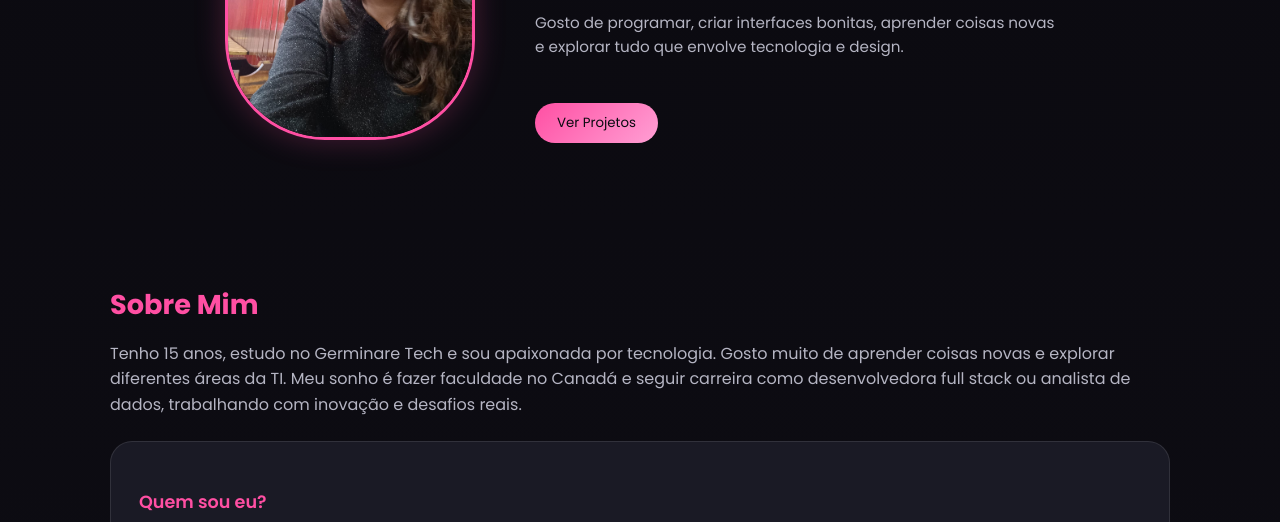
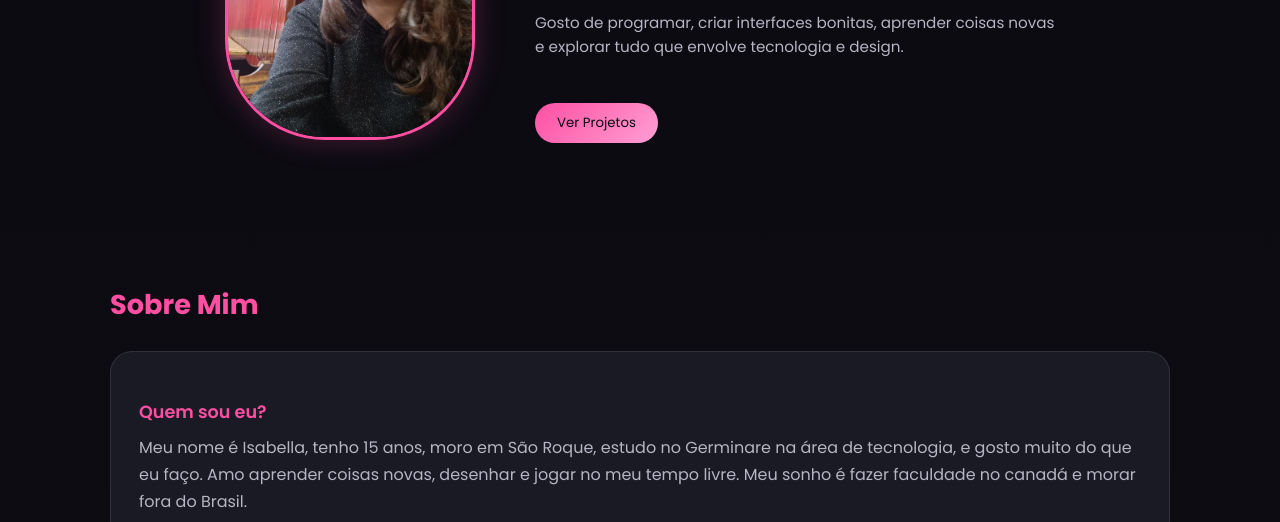
Before and after one commit to bellathecreator/BellaFlix, a plain HTML site: page sobre-mim/portfolio.html in a window 1280 px wide. Shown: the part 273-795 px from the top of the page. Drawn offline with Linux system fonts and the light colour scheme.

Commit message:
Retirando redundancia em textos

```diff
--- a/sobre-mim/portfolio.html
+++ b/sobre-mim/portfolio.html
@@ -35,8 +35,6 @@
 
 <section id="sobre">
   <h2>Sobre Mim</h2>
-  <p>Tenho 15 anos, estudo no Germinare Tech e sou apaixonada por tecnologia. Gosto muito de aprender coisas novas e explorar diferentes áreas da TI. Meu sonho é fazer faculdade no Canadá e seguir carreira como desenvolvedora full stack ou analista de dados, trabalhando com inovação e desafios reais.</p>
-
   <div class="extra-section">
     <h3>Quem sou eu?</h3>
     <p>Meu nome é Isabella, tenho 15 anos, moro em São Roque, estudo no Germinare na área de tecnologia, e gosto muito do que eu faço.
```
